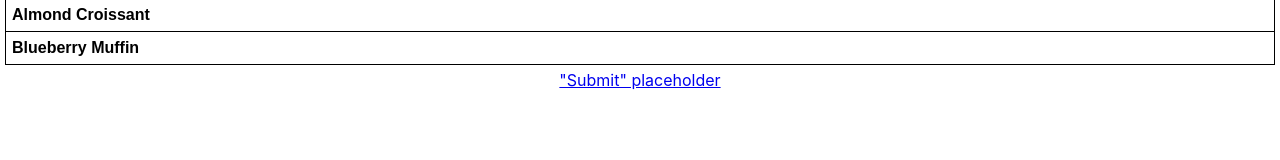
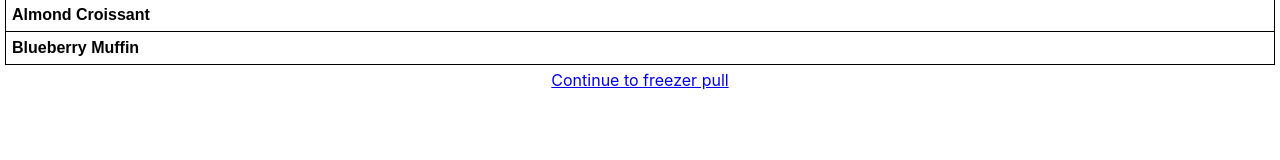
Before and after one commit to holdenout/freezer-pull, a React (Create React App) app in the folder client/: page /carryover in a window 1280 px wide. Shown: the part 138-298 px from the top of the page. Built offline with nearby package versions, Linux system fonts and the light colour scheme.

Commit message:
Move link

```diff
--- a/client/src/App.jsx
+++ b/client/src/App.jsx
@@ -22,7 +22,6 @@ export const App = () => {
 
         <Route path="/carryover">
           <CarryoverPage />
-          <Link to="/pull">"Submit" placeholder</Link>
         </Route>
 
         <Route path="/pull">
--- a/client/src/components/pages/CarryoverPage.jsx
+++ b/client/src/components/pages/CarryoverPage.jsx
@@ -1,4 +1,5 @@
 import {useEffect, useRef} from "react";
+import {Link} from "react-router-dom";
 import FoodList from "../FoodList.jsx";
 
 // Content to display inside collapsible
@@ -41,6 +42,7 @@ export const CarryoverPage = () => {
   return (
     <div>
       <FoodList content={(contentProps) => <Content {...contentProps} />} />
+      <Link to="/pull">Continue to freezer pull</Link>
     </div>
   );
 };
```
